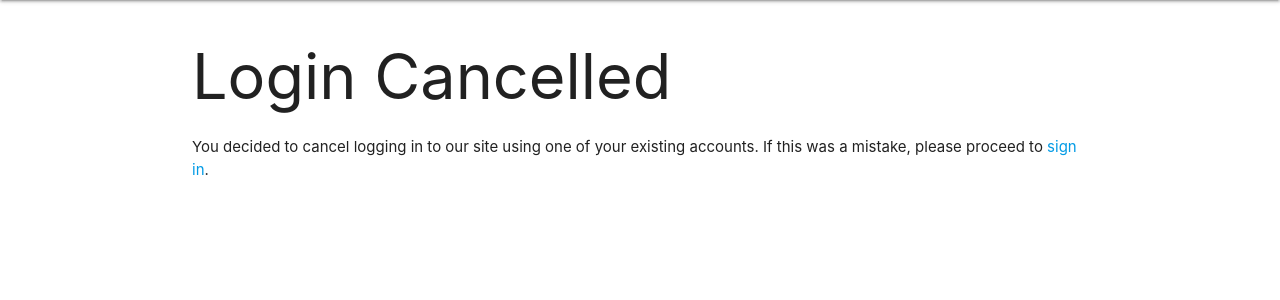
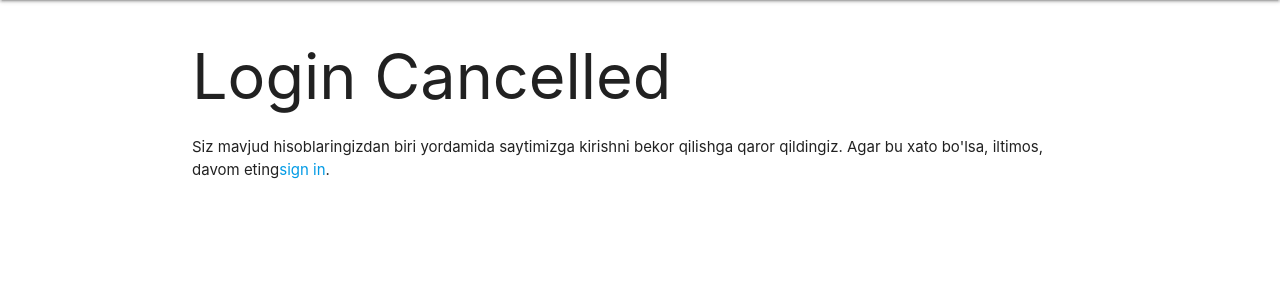
Before and after one commit to Torajonov/NikeStore, a Django app: a page that uses templates/socialaccount/login_cancelled.html in a window 1280 px wide. Shown: the part 64-364 px from the top of the page. Run offline with Django 3.2, Linux system fonts and the light colour scheme; data comes from the database, SQL or seed files in the repository.

Commit message:
updating

```diff
--- a/templates/socialaccount/connections.html
+++ b/templates/socialaccount/connections.html
@@ -8,7 +8,7 @@
 <h1>{% trans "Account Connections" %}</h1>
 
 {% if form.accounts %}
-<p>{% blocktrans %}You can sign in to your account using any of the following third party accounts:{% endblocktrans %}</p>
+<p>{% blocktrans %}Quyidagi uchinchi tomon hisoblaridan birortasi yordamida hisobingizga kirishingiz mumkin:{% endblocktrans %}</p>
 
 
 <form method="post" action="{% url 'socialaccount_connections' %}">
--- a/templates/socialaccount/login_cancelled.html
+++ b/templates/socialaccount/login_cancelled.html
@@ -10,6 +10,6 @@
 
 {% url 'account_login' as login_url %}
 
-<p>{% blocktrans %}You decided to cancel logging in to our site using one of your existing accounts. If this was a mistake, please proceed to <a href="{{login_url}}">sign in</a>.{% endblocktrans %}</p>
+<p>{% blocktrans %}Siz mavjud hisoblaringizdan biri yordamida saytimizga kirishni bekor qilishga qaror qildingiz. Agar bu xato bo'lsa, iltimos, davom eting<a href="{{login_url}}">sign in</a>.{% endblocktrans %}</p>
 
 {% endblock %}
```
